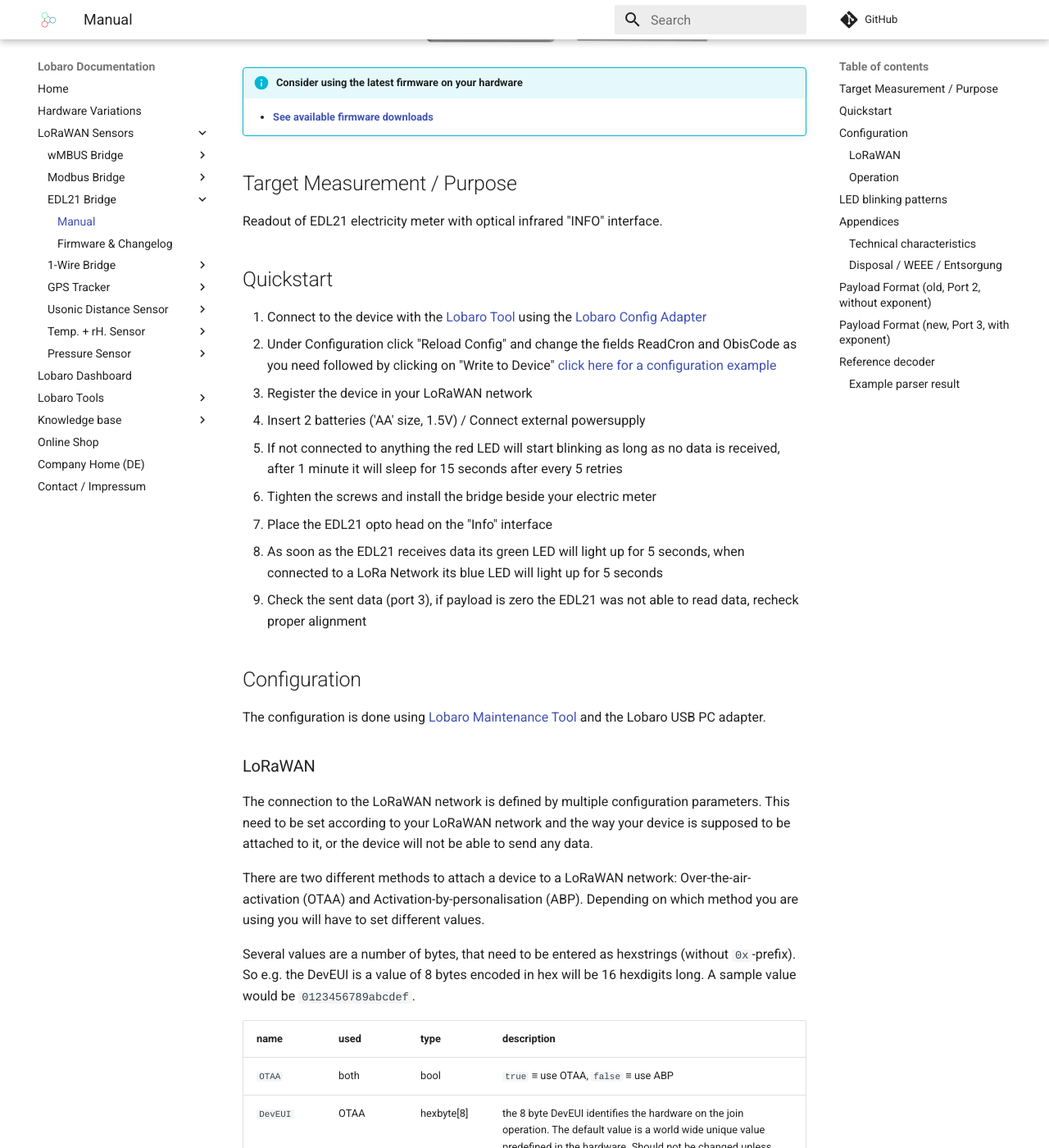
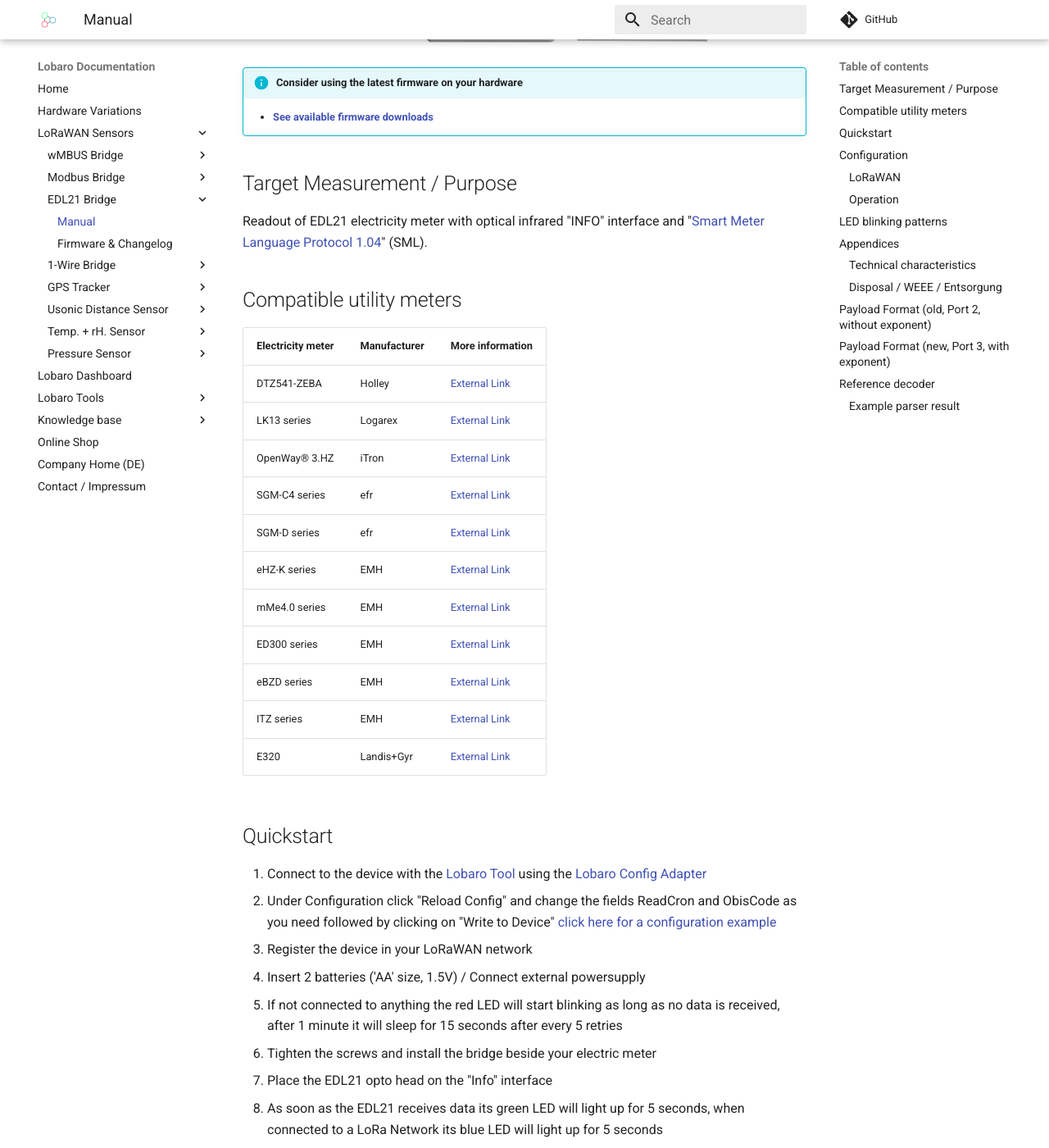
Before and after one commit to Lobaro/docs, an MkDocs documentation site: the page built from docs/lorawan-sensors/edl21-opto-lorawan/index.md, in a window 1280 px wide and 1400 px high, scrolled down 434 px. Shown: the whole window at 82% size. Built offline with MkDocs 1.6.1 and Material for MkDocs 9.7.7, drawn with Linux system fonts in a browser that asks for light colours; a script that is not in the unit is left out; comment, search, counter and statistics services are not loaded.

Commit message:
add list of edl21 meters

```diff
--- a/docs/lorawan-sensors/edl21-opto-lorawan/index.md
+++ b/docs/lorawan-sensors/edl21-opto-lorawan/index.md
@@ -6,7 +6,24 @@
     * [**See available firmware downloads**](firmware.md){: target="_blank"}
 
 ## Target Measurement / Purpose
-Readout of EDL21 electricity meter with optical infrared "INFO" interface.
+Readout of EDL21 electricity meter with optical infrared "INFO" interface and "[Smart Meter Language Protocol 1.04](https://de.wikipedia.org/wiki/Smart_Message_Language)" (SML).
+
+## Compatible utility meters
+
+| Electricity meter  | Manufacturer    | More information |
+| :-------------     |:----------------|:----------------|
+| DTZ541-ZEBA        | Holley          | [External Link](https://www.holleytech.de/holleytech/produkte/moderne-messeinrichtung-mme/drehstromzaehler-dtz541/){: target="_blank"}  |
+| LK13 series               | Logarex         | [External Link](http://www.logarex.cz/en/products){: target="_blank"}  |
+| OpenWay® 3.HZ      | iTron           | [External Link](https://www.itron.com/de/solutions/product-catalog/openway-3hz){: target="_blank"} |
+| SGM-C4 series             | efr             | [External Link](https://www.efr.de/?id=17#/SGM-C4-Kompaktzaehler){: target="_blank"}  |
+| SGM-D series             | efr             | [External Link](https://www.efr.de/?id=17#/FNN-Basiszaehler){: target="_blank"} |
+| eHZ-K series | EMH             | [External Link](https://www.emh-metering.de/produkte/smart-meter/ehz-k){: target="_blank"}  |
+| mMe4.0 series | EMH             | [External Link](https://www.emh-metering.de/produkte/smart-meter/mme4-0){: target="_blank"}  |
+| ED300 series  | EMH             | [External Link](https://www.emh-metering.de/produkte/smart-meter/ed300l){: target="_blank"}  |
+| eBZD series  | EMH             | [External Link](https://www.emh-metering.de/produkte/smart-meter/ebzd-g){: target="_blank"}  |
+| ITZ series  | EMH             | [External Link](https://www.emh-metering.de/produkte/smart-meter/itz){: target="_blank"}  |
+| E320  | Landis+Gyr      | [External Link](https://www.landisgyr.de/product/landisgyr-e320/){: target="_blank"} |
+
 
 ## Quickstart
 1. Connect to the device with the [Lobaro Tool](https://www.lobaro.com/lobaro-maintenance-tool/) using the [Lobaro Config Adapter](https://www.lobaro-shop.com/product_info.php?info=p7_lobaro-usb-konfigurations-adapter.html)
```
